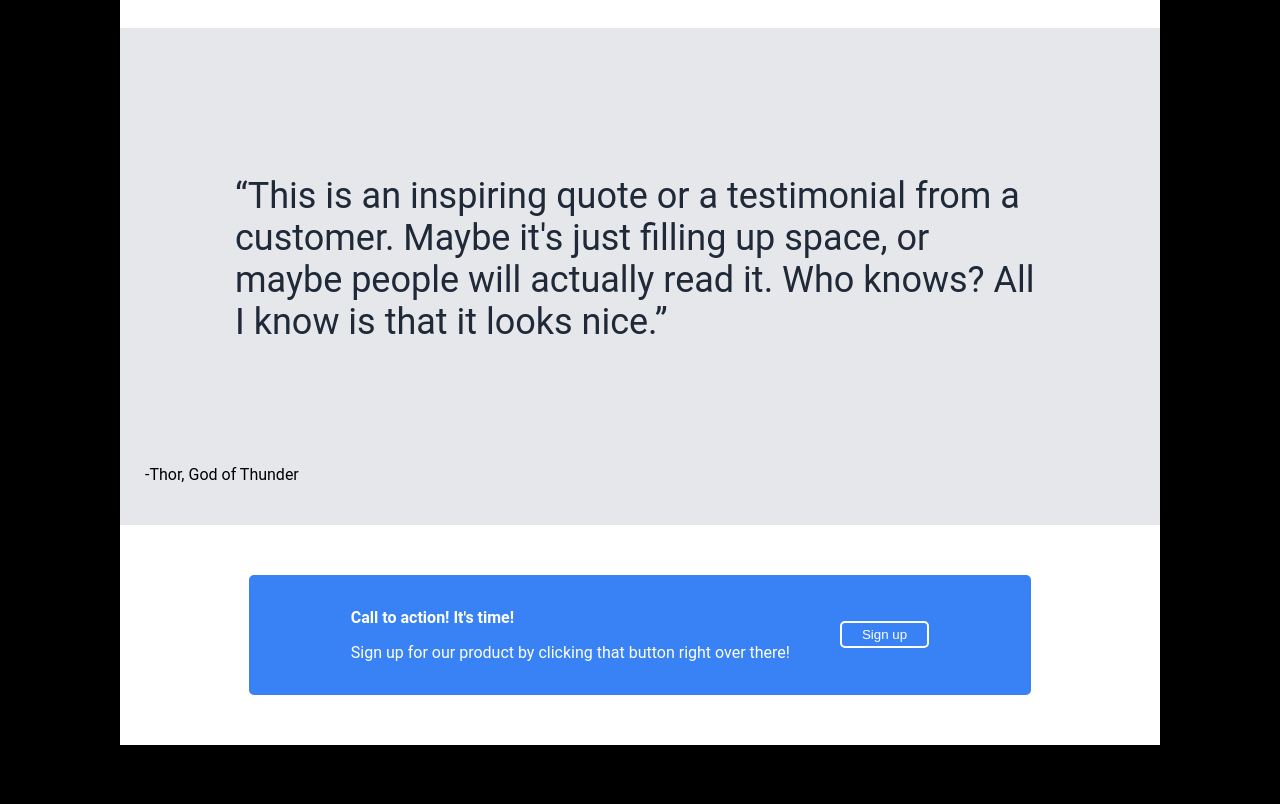
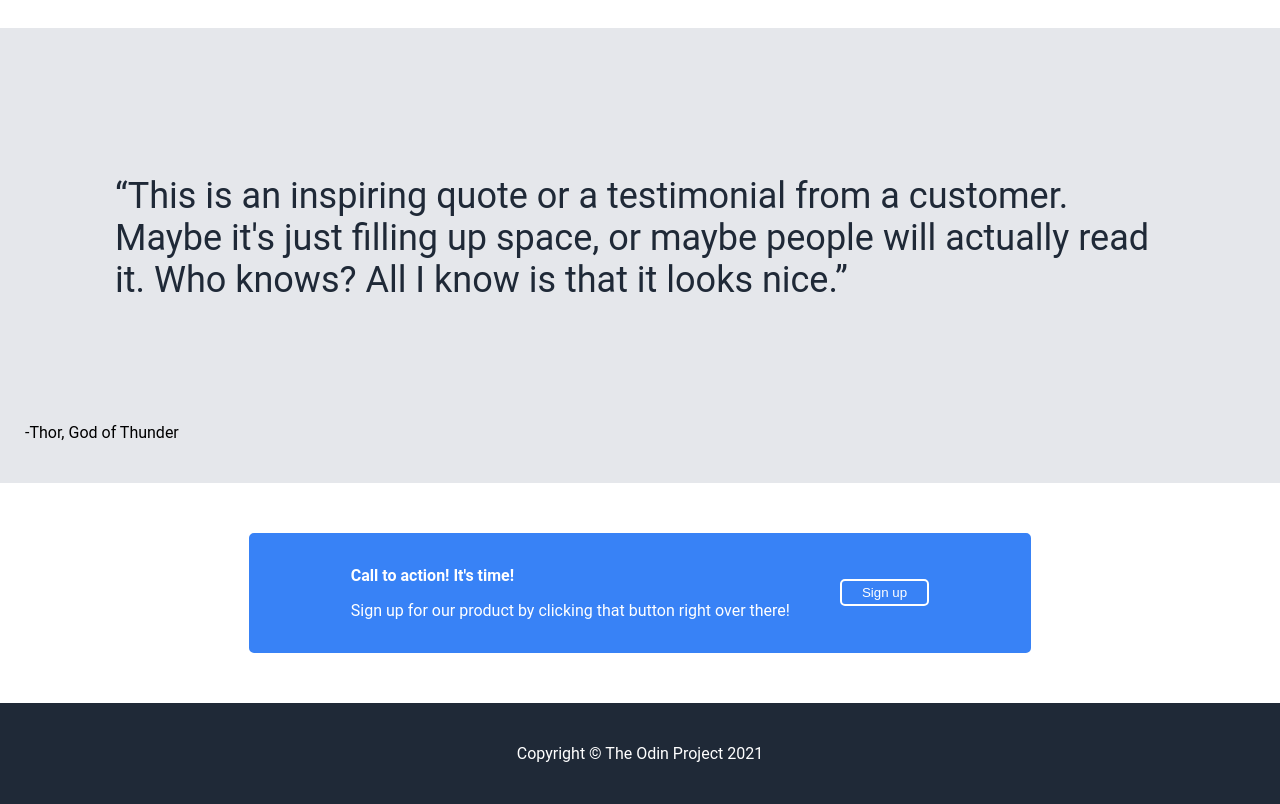
Before and after one commit to ERHolguin/OP_landing-page, a plain HTML site: page index.html in a window 1280 px wide. Shown: the part 702-1506 px from the top of the page. Before the commit the page ends 1447 px from the top, so only its background shows below. Drawn offline with Linux system fonts and the light colour scheme.

Commit message:
Fix Elements Width Issues

```diff
--- a/index.html
+++ b/index.html
@@ -66,6 +66,12 @@ read it. Who knows? All I know is that it looks nice.</q></p>
 
 </div>
 
+</div>
+
+<footer>
+  <p>Copyright &#169 The Odin Project 2021</p>
+</footer>
+
 
 </body>
 </html>
--- a/style.css
+++ b/style.css
@@ -1,9 +1,18 @@
+*.{
+	width: 100%;
+}
+
+
 body {
     min-height: 100vh;
     font-family: Roboto, sans-serif;
     margin: 0;
-    padding: 0 120px;
-    background-color: black;
+    box-sizing: border-box;
+
+    /* setting the box-sizing property to border-box
+    on any element = its padding and
+    borders should be included in the width of the
+    element*/
 }
 
 .header-container {
@@ -73,6 +82,7 @@ min-width: max-content;
 .card-container{
     background-color: white;
     padding: 50px;
+
 }
 
 
@@ -142,3 +152,20 @@ blockquote {
 .action-text {
     font-weight: bold;
 }
+
+footer {
+    background-color: #1F2937;
+    color: white;
+    padding: 25px;
+    text-align: center;
+}
+
+
+
+/*
+
+Issues:
+
+one: Action texts need zero margin
+two: UL not aligned with site title
+*/
```
